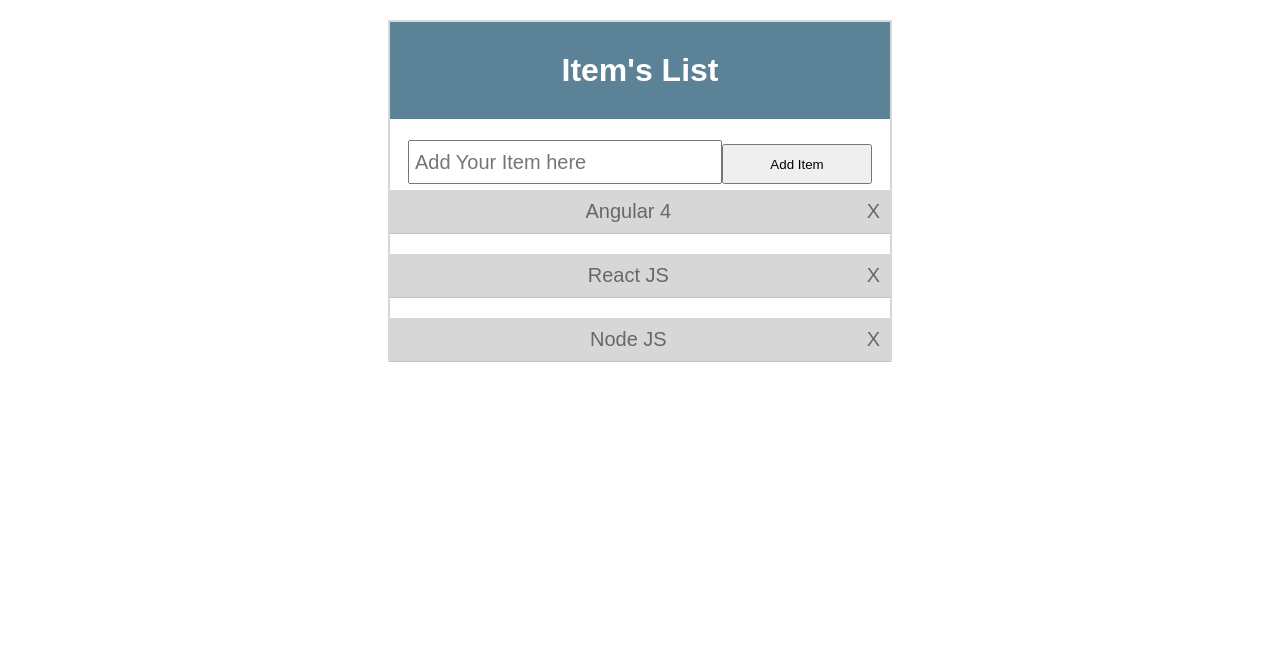
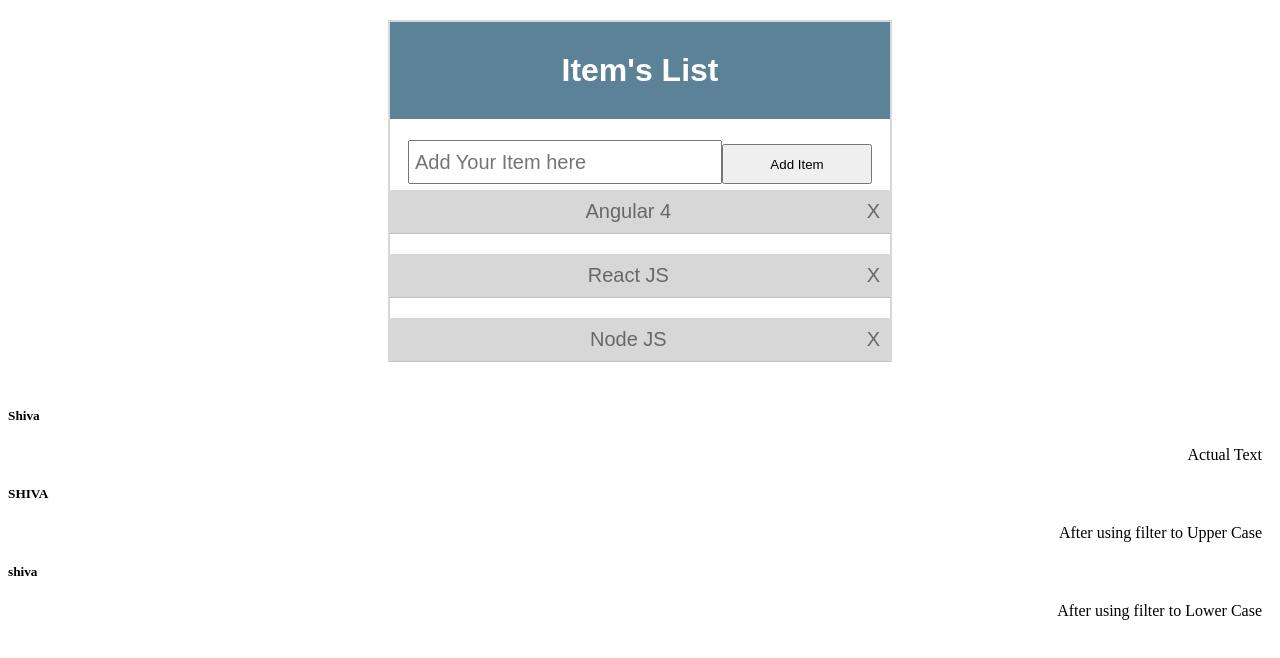
Before and after one commit to kemparaj565/Angular4_Test_Project, an Angular app: page / in a window 1280 px wide. Shown: the top 658 px of the page. Built offline with nearby package versions, Linux system fonts and the light colour scheme.

Commit message:
Adding of basic filters

```diff
--- a/src/app/app.component.html
+++ b/src/app/app.component.html
@@ -60,3 +60,15 @@
 			</li>
 		</ul>
 </div>
+
+
+
+<br>
+
+<!--Using Pipes-->
+
+<h5>{{myName}}</h5><span>Actual Text</span>
+<br>
+<h5>{{myName | uppercase}}</h5><span> After using filter to Upper Case</span>
+<br>
+<h5>{{myName | lowercase}}</h5><span> After using filter to Lower Case</span>
```
